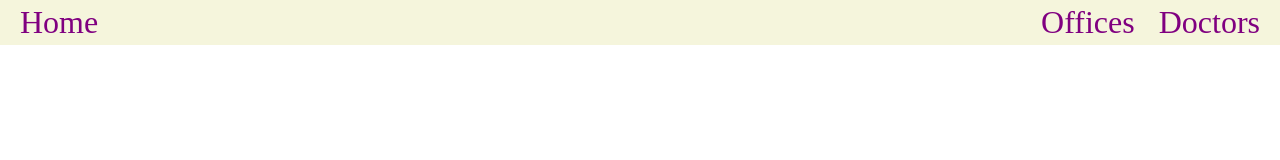
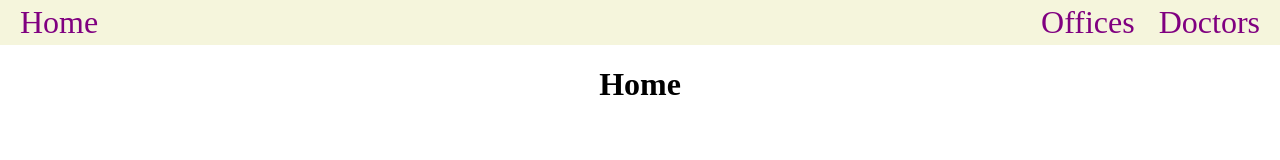
Before and after one commit to arianadesiree/Daisy, a React (Create React App) app in the folder frontend/: page / in a window 1280 px wide. Shown: the top 160 px of the page. Built offline with nearby package versions, Linux system fonts and the light colour scheme.

Commit message:
fixed routes and navbar

```diff
--- a/frontend/src/App.js
+++ b/frontend/src/App.js
@@ -1,13 +1,28 @@
 import "./styles.css";
 import Nav from "./Pages/Nav";
+import Home from "./Pages/Home";
+import Offices from "./Pages/Offices"
+import Doctors from "./Pages/Doctors"
+import {Route, Routes} from "react-router-dom"
+
 
 function App() {
-  console.log(window.location)
+
+
   return (
-    <div className="App">
-      <Nav />
+   <>
 
+    <Nav />
+    <div className="nav-container">
+    <Routes>
+      <Route path="/" element={<Home />} />
+      <Route path="/offices" element={<Offices />} />
+      <Route path="/doctors" element={<Doctors />} />
+    </Routes>
     </div>
+
+
+    </>
   );
 }
 
--- a/frontend/src/Pages/Nav.js
+++ b/frontend/src/Pages/Nav.js
@@ -1,16 +1,17 @@
-// import { Link } from "react-router-dom"
+import { Link } from "react-router-dom"
 
 
 export default function Nav() {
+
     return (
         <nav className="nav">
-            <a href="/" className="home-link"> Home </a>
+            <Link to="/" className="home-link"> Home </Link>
             <ul>
                 <li>
-                    <a href="/offices"> Offices </a>
+                    <Link to="/offices"> Offices </Link>
                 </li>
                 <li>
-                    <a href="/doctors"> Doctors </a>
+                    <Link to="/doctors"> Doctors </Link>
                 </li>
             </ul>
         </nav>
--- a/frontend/src/index.js
+++ b/frontend/src/index.js
@@ -2,11 +2,14 @@ import React from 'react';
 import ReactDOM from 'react-dom/client';
 import App from './App';
 import reportWebVitals from './reportWebVitals';
+import {BrowserRouter} from "react-router-dom"
 
 const root = ReactDOM.createRoot(document.getElementById('root'));
 root.render(
-  <React.StrictMode>
-    <App />
+    <React.StrictMode>
+      <BrowserRouter>
+      <App />
+      </BrowserRouter>
   </React.StrictMode>
 );
 
--- a/frontend/src/styles.css
+++ b/frontend/src/styles.css
@@ -4,6 +4,11 @@
 
 body {
     margin: 0;
+}
+
+.nav-container {
+    margin: 1rem;
+    text-align: center;
 }
 
 .nav {
```
